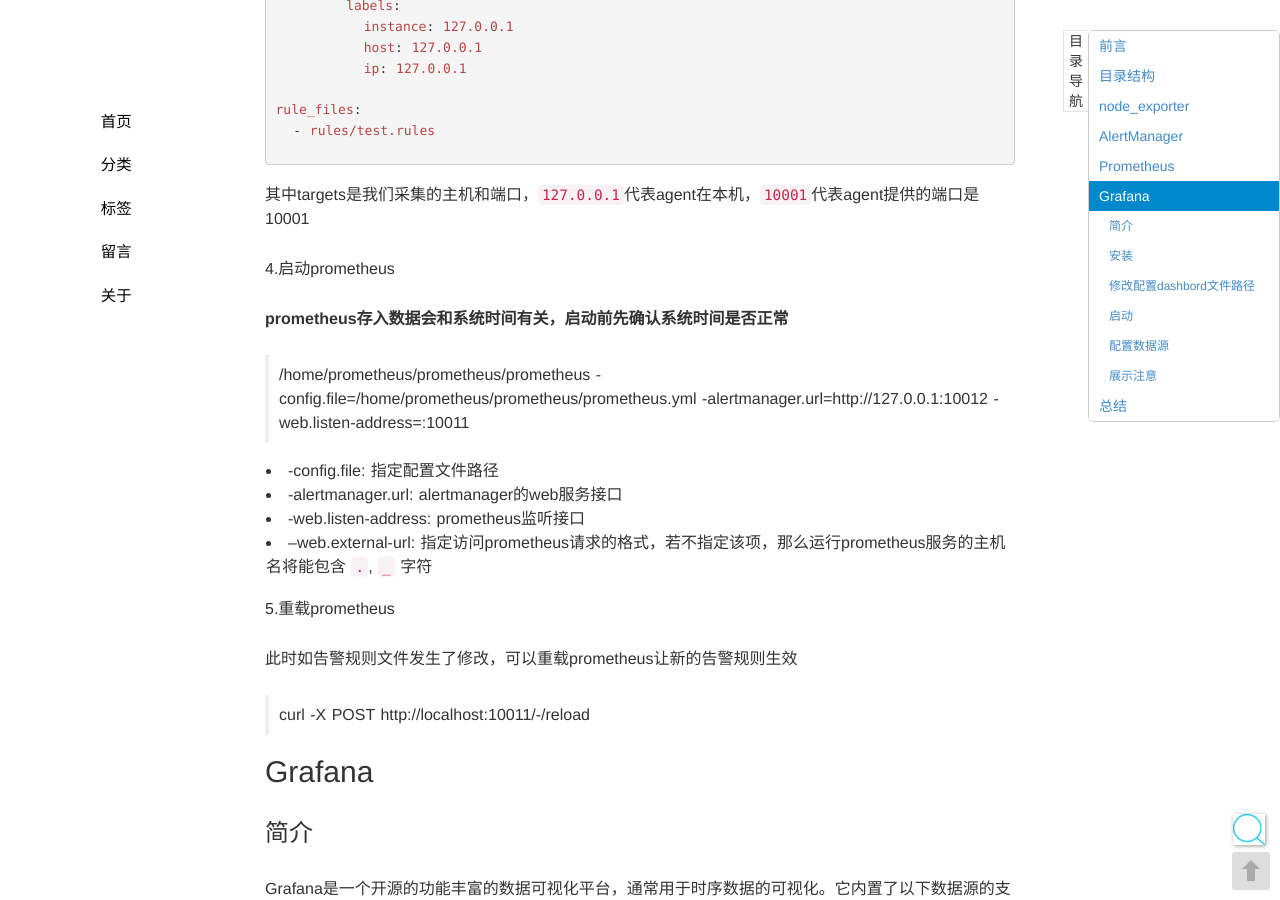
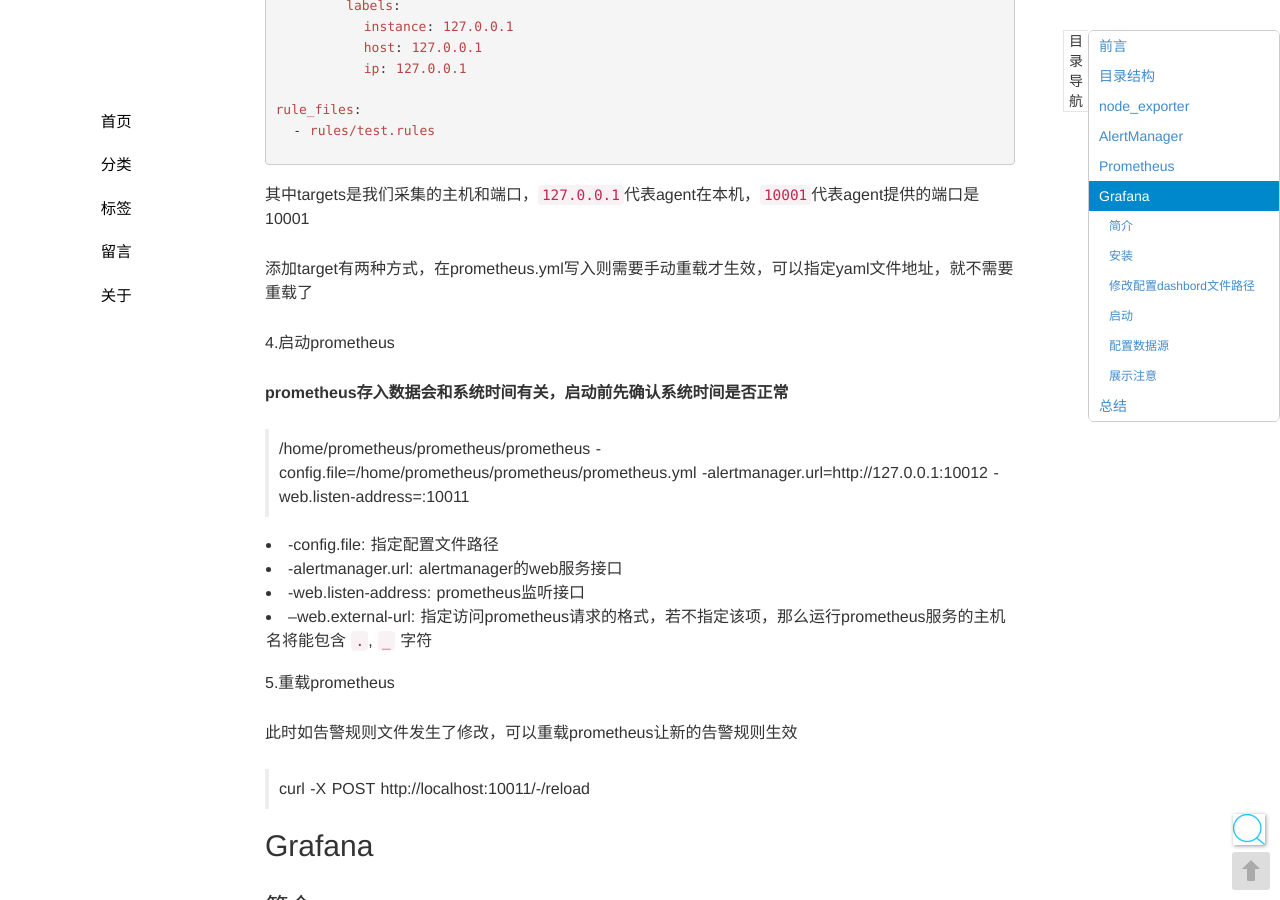
Before and after one commit to seekplum/seekplum.github.io, a Jekyll site: the page built from _posts/2018-06-05-prometheus-alertmanager-grafana.md, in a window 1280 px wide and 900 px high, scrolled down 4418 px. Built offline with Jekyll 4.4.1, drawn with Linux system fonts in a browser that asks for light colours; comment, search, counter and statistics services are not loaded.

Commit message:
待学习

```diff
--- a/_posts/2018-06-05-prometheus-alertmanager-grafana.md
+++ b/_posts/2018-06-05-prometheus-alertmanager-grafana.md
@@ -179,6 +179,8 @@
 
 其中targets是我们采集的主机和端口，`127.0.0.1`代表agent在本机，`10001`代表agent提供的端口是10001
 
+添加target有两种方式，在prometheus.yml写入则需要手动重载才生效，可以指定yaml文件地址，就不需要重载了
+
 4.启动prometheus
 
 **prometheus存入数据会和系统时间有关，启动前先确认系统时间是否正常**
```
